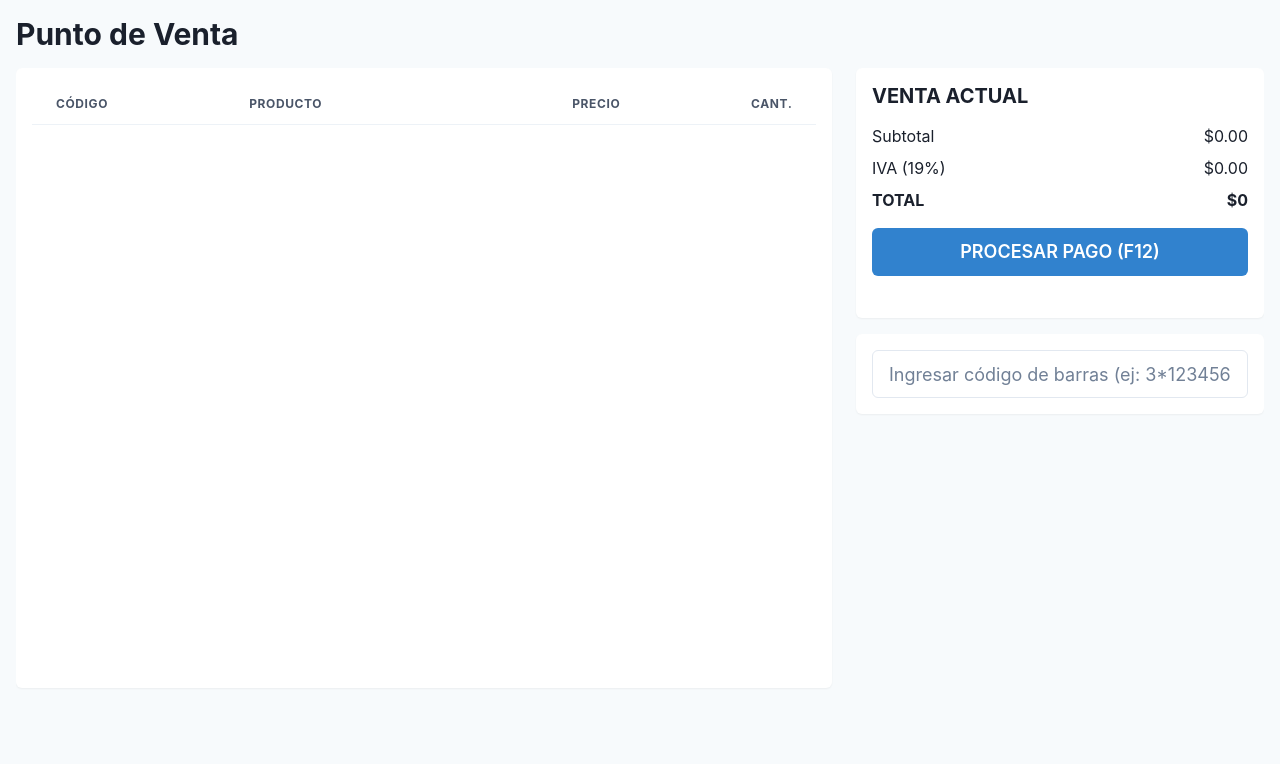
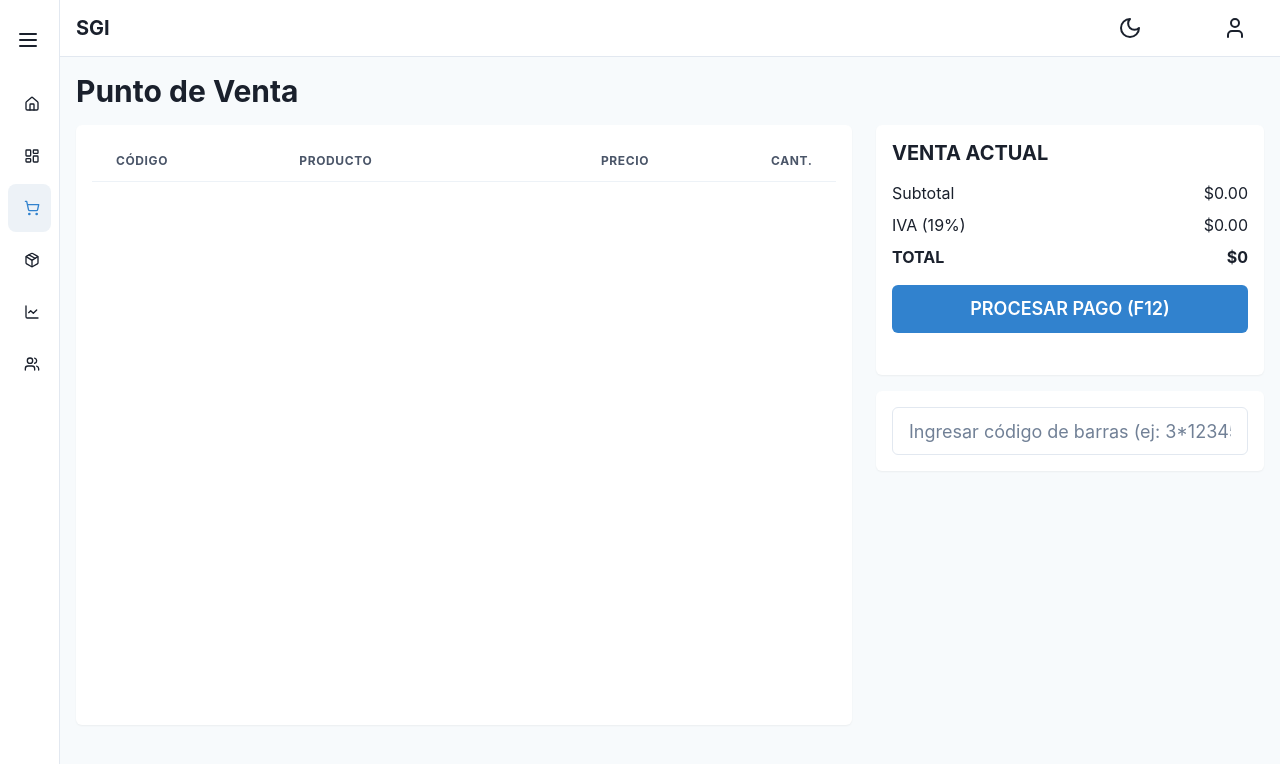
Before and after one commit to Wils0nCastill0/frontend, a React (Vite) app: page /pos in a window 1280 px wide. Shown: the top 764 px of the page. Built offline with nearby package versions, Linux system fonts and the light colour scheme.

Commit message:
linkeados

```diff
--- a/src/pages/Home.tsx
+++ b/src/pages/Home.tsx
@@ -75,7 +75,7 @@ import {
         {/* Contenido principal */}
         <Box flex="1" ml={isOpen ? '240px' : '60px'} transition="margin-left 0.3s">
             {/* Barra superior */}
-            <Navbar onMenuClick={onToggle} />
+            <Navbar onMenuClick={onToggle} userName={''} />
             <Box p={6}>
             {/* Bienvenida */}
             <Box mb={8}>
--- a/src/pages/POS.tsx
+++ b/src/pages/POS.tsx
@@ -19,23 +19,27 @@ import {
 import { useCart } from '../hooks/useCart';
 import { PaymentModal } from '../components/pos/PaymentModal';
 import SearchProductModal from '../components/products/SearchProductModal';
+import { CollapsibleSidebar } from '../components/layout/CollapsibleSidebar';
+import { Navbar } from '../components/layout/Navbar';
 import { useState } from 'react';
 
 export const POS = () => {
-  const { cartItems, total, addItemToCart } = useCart(); // Hook para manejar el carrito
+  const { cartItems, total, addToCart } = useCart(); // Hook para manejar el carrito
   const { isOpen, onOpen, onClose } = useDisclosure(); // Control del modal de pago
+  const { isOpen: isSidebarOpen, onToggle: onSidebarToggle } = useDisclosure(); // Control de la barra lateral
   const searchModal = useDisclosure(); // Control del modal de búsqueda de producto
   const [barcodeInput, setBarcodeInput] = useState(''); // Estado para el cuadro de texto de código de barras
 
-  // Productos ficticios
+  // Productos ficticios registrados
   const products = [
     { id: '001', name: 'Coca Cola 2L', stock: 24, price: 2500, sku: '123456' },
     { id: '002', name: 'Sprite 2L', stock: 18, price: 2500, sku: '789012' },
+    { id: '003', name: 'Fanta 2L', stock: 10, price: 2400, sku: '345678' },
   ];
 
-  // Manejar la entrada del cuadro de texto
+  // Manejar la entrada del código de barras
   const handleBarcodeSubmit = () => {
-    if (!barcodeInput) return;
+    if (!barcodeInput.trim()) return;
 
     const match = barcodeInput.match(/^(\d+)\*(\d+)$/); // Verificar formato "cantidad*código"
     let quantity = 1;
@@ -46,28 +50,38 @@ export const POS = () => {
       code = match[2];
     }
 
-    const product = products.find((p) => p.sku === code);
+    const product = products.find((p) => p.sku === code); // Comparar código con `sku`
 
     if (product) {
+      // Agregar el producto al carrito con la cantidad especificada
       for (let i = 0; i < quantity; i++) {
-        addItemToCart(product); // Agregar el producto al carrito
+        addToCart(product);
       }
     } else {
-      alert('Producto no encontrado');
+      alert(`El producto con código ${code} no fue encontrado.`);
     }
 
-    setBarcodeInput(''); // Limpiar el cuadro de texto
+    setBarcodeInput(''); // Limpiar el campo de entrada
   };
 
   return (
-    <Flex height="100vh" direction="column" bg="gray.50" overflow="hidden" p={4}>
+    <Flex height="100vh">
+      {/* Barra lateral */}
+      <CollapsibleSidebar isOpen={isSidebarOpen} onToggle={onSidebarToggle} />
+
+      {/* Contenido principal */}
+      <Flex flex="1" direction="column" ml={isSidebarOpen ? '240px' : '60px'}>
+        {/* Navbar */}
+        <Navbar onMenuClick={onSidebarToggle} userName={''} />
+
+        {/* Layout Principal */}
+        <Flex direction="column" flex="1" bg="gray.50" p={4}>
           {/* Título */}
           <Heading size="lg" mb={4}>
             Punto de Venta
           </Heading>
 
-      {/* Layout Principal */}
-      <Grid templateColumns={{ base: '1fr', lg: '2fr 1fr' }} gap={6} flex="1" overflow="hidden">
+          <Grid templateColumns={{ base: '1fr', lg: '2fr 1fr' }} gap={6} flex="1">
             {/* Sección Izquierda */}
             <GridItem
               bg="white"
@@ -75,7 +89,7 @@ export const POS = () => {
               shadow="sm"
               p={4}
               overflowY="auto"
-          height="calc(100vh - 180px)"
+              height="calc(100vh - 200px)"
             >
               <Table variant="striped" colorScheme="gray">
                 <Thead>
@@ -101,14 +115,14 @@ export const POS = () => {
 
             {/* Sección Derecha */}
             <GridItem>
-          <Flex height="100vh" direction="column" align="stretch" bg="gray.50" gap={4}>
+              <Flex height="100%" direction="column" align="stretch" gap={4}>
                 <Box
                   bg="white"
                   rounded="md"
                   shadow="sm"
                   p={4}
                   overflowY="auto"
-              height="250px" // Reducir la altura de "Venta Actual"
+                  height="250px"
                 >
                   <Heading size="md" mb={4}>
                     VENTA ACTUAL
@@ -131,7 +145,7 @@ export const POS = () => {
                     colorScheme="blue"
                     size="lg"
                     width="full"
-                onClick={onOpen} // Abre el modal de pago al hacer clic
+                    onClick={onOpen}
                   >
                     PROCESAR PAGO (F12)
                   </Button>
@@ -160,9 +174,11 @@ export const POS = () => {
           <SearchProductModal
             isOpen={searchModal.isOpen}
             onClose={searchModal.onClose}
-        onSelectProduct={(product) => addItemToCart(product)}
+            onSelectProduct={(product) => addToCart(product)}
             products={products}
           />
         </Flex>
+      </Flex>
+    </Flex>
   );
 };
--- a/src/pages/UsersPermissions.tsx
+++ b/src/pages/UsersPermissions.tsx
@@ -1,4 +1,5 @@
-import  { useState, useEffect } from 'react';
+// src/pages/UsersPermissions.tsx
+import { useState, useEffect } from 'react';
 import {
   Box,
   Flex,
@@ -13,12 +14,16 @@ import {
 import UserModal from '../components/user/registerModal';
 import { userApi } from '../services/users';
 import { User } from '../types';
+import { Navbar } from '../components/layout/Navbar';
+import { CollapsibleSidebar } from '../components/layout/CollapsibleSidebar';
+import { useDisclosure } from '@chakra-ui/react'; // Importar useDisclosure
 
 interface ExtendedUser extends User {
   status: string; // Estado derivado como "Activo" o "Inactivo"
 }
 
 const UsersPermissions = () => {
+  const { isOpen, onToggle } = useDisclosure(); // Hook para manejar estado de la barra lateral
   const [users, setUsers] = useState<ExtendedUser[]>([]);
   const [selectedUser, setSelectedUser] = useState<ExtendedUser | null>(null);
   const [isModalOpen, setModalOpen] = useState(false);
@@ -62,7 +67,16 @@ const UsersPermissions = () => {
   );
 
   return (
-    <Box p={5}>
+    <Flex height="100vh">
+      {/* Barra lateral */}
+      <CollapsibleSidebar isOpen={isOpen} onToggle={onToggle} />
+
+      {/* Contenido principal */}
+      <Flex direction="column" flex="1" ml={isOpen ? '240px' : '60px'}>
+        {/* Navbar */}
+        <Navbar onMenuClick={onToggle} userName={''} />
+
+        <Box p={6} bg="gray.50" height="calc(100vh - 80px)" overflowY="auto">
           {/* Título y botón para crear nuevo usuario */}
           <Flex justify="space-between" mb={5}>
             <Text fontSize="xl" fontWeight="bold">
@@ -151,6 +165,8 @@ const UsersPermissions = () => {
             onUserCreated={handleUserCreated}
           />
         </Box>
+      </Flex>
+    </Flex>
   );
 };
 
--- a/src/routes/index.tsx
+++ b/src/routes/index.tsx
@@ -1,5 +1,4 @@
 import { Routes, Route, Navigate } from 'react-router-dom';
-import { useAuth } from '../hooks/useAuth';
 import { Layout } from '../components/layout/Layout';
 
 // Pages
@@ -34,6 +33,7 @@ import ProductDetails from '../pages/ProductDetails';
 import CashClosing from '../pages/CashClosing';
 import CashOpening from '../pages/CashOpening';
 import ProductModal from '../components/products/ProductModal';
+import { Product } from '../services/api';
 
 
 
@@ -62,7 +62,9 @@ export const AppRoutes = () => {
     <ProductModal
       isOpen={true} // Aquí decides si el modal estará abierto inicialmente
       onClose={() => console.log('Cerrar modal')} // Una función para manejar el cierre
-    />
+      onProductCreated={function (_product: Product): void {
+        throw new Error('Function not implemented.');
+      } }    />
   }
 />
 
```
Lines whose indentation alone changed are shown as unchanged.
